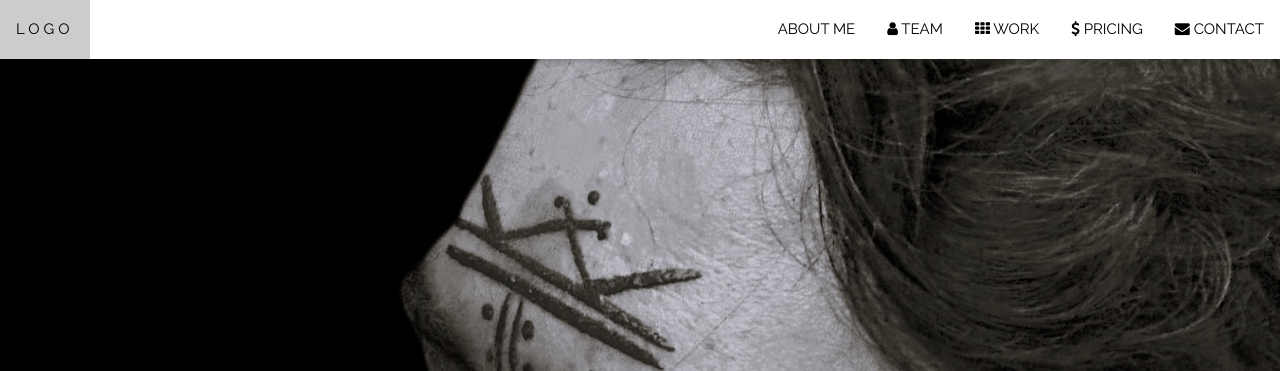
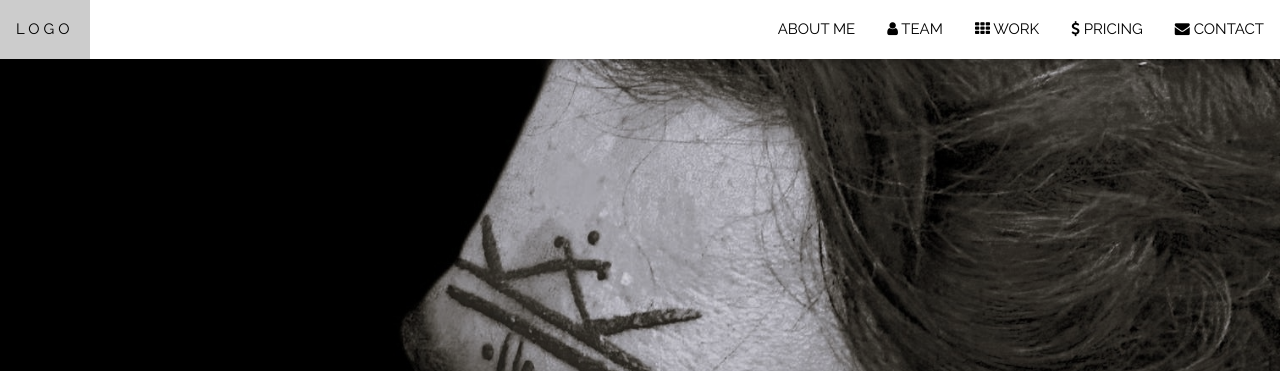
Before and after one commit to cesarpizarro/cesarpizarro, a plain HTML site: page index.html in a window 1280 px wide. Shown: the top 371 px of the page. Drawn offline with nearby package versions, Linux system fonts and the light colour scheme.

Commit message:
Update index.html

```diff
--- a/index.html
+++ b/index.html
@@ -20,7 +20,7 @@ body, html {
   background-position: center;
   background-size: cover;
   background-image: url("cesarpizarro/Cesar_Pizarro.jpg");
-  min-height: 140%;
+  min-height: 150%;
 }
 
 .w3-bar .w3-button {
```
